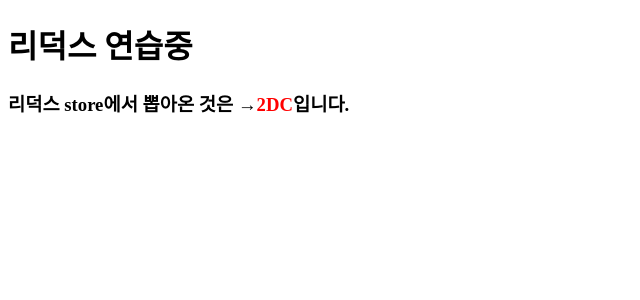
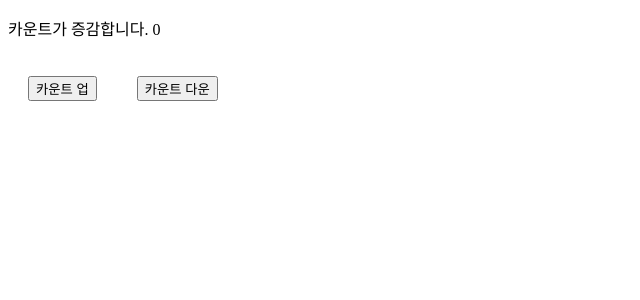
Before and after one commit to 2duckchun/react-playground, a React (Create React App) app: page / in a window 1280 px wide. Shown: the top 300 px of the page, without its empty margins (0-640 px from the left). Built offline with nearby package versions, Linux system fonts and the light colour scheme.

Commit message:
redux-toolkit state 변경 연습

```diff
--- a/src/App.jsx
+++ b/src/App.jsx
@@ -1,19 +1,23 @@
-import React, { useState, useRef } from 'react'
-
-import { useSelector } from 'react-redux';
+import { useSelector, useDispatch } from 'react-redux';
+import { countUp, countDown } from './store';
 import './app.css'
 
 function App() {
-  let personName = useSelector((state) => { return state})
-  console.log(personName);
+  const number = useSelector((상태객체) => {return 상태객체.number})
+  const dispatch = useDispatch()
+  const eventCountUp = () => {
+    dispatch(countUp())
+  }
+
+  const eventCountDown = () => {
+    dispatch(countDown())
+  }
 
   return (
     <div>
-      <h1>리덕스 연습중</h1>
-      <h3>리덕스 store에서 뽑아온 것은 →
-        <span style={{color:'red'}}>{personName.person}</span>
-        입니다.
-      </h3>
+      <p>카운트가 증감합니다. <span>{number}</span></p>
+      <button onClick={eventCountUp}>카운트 업</button>
+      <button onClick={eventCountDown}>카운트 다운</button>
     </div>
   )
 }
--- a/src/store.jsx
+++ b/src/store.jsx
@@ -1,12 +1,22 @@
 import { configureStore, createSlice } from '@reduxjs/toolkit'
 
-let person = createSlice({
-    name: 'person',
-    initialState: '2DC'
+let number = createSlice({
+    name: 'number',
+    initialState: 0,
+    reducers: {
+        countUp(state) {
+            return state + 1
+        },
+        countDown(state) {
+            return state - 1
+        }
+    }
 })
+
+export const { countUp, countDown } = number.actions
 
 export default configureStore({
     reducer: {
-        person: person.reducer
+        number: number.reducer
     }
 })
```
